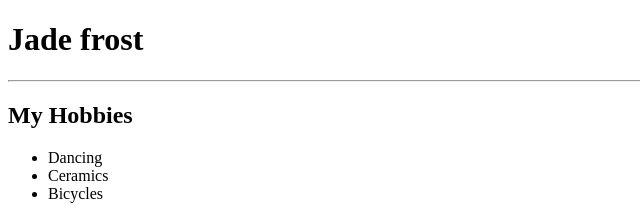
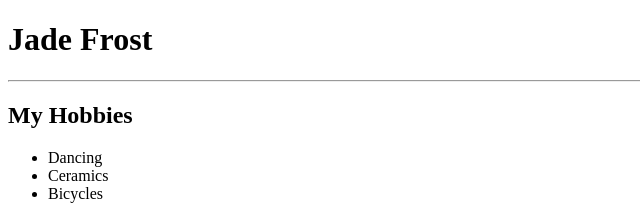
Before and after one commit to jdfrost22/aboutme, a website: page index.html in a window 1280 px wide. Shown: the top 220 px of the page, 0-640 px from the left. Drawn offline with Linux system fonts and the light colour scheme.

Commit message:
first commit

```diff
--- a/index.html
+++ b/index.html
@@ -6,7 +6,7 @@
     <title>About Me</title>
 </head>
 <body>
-    <h1>Jade frost</h1>
+    <h1>Jade Frost</h1>
     <hr>
     <h2>My Hobbies</h2>
     <ul>
```
Also changed, not shown: README.md, 2 other files.
